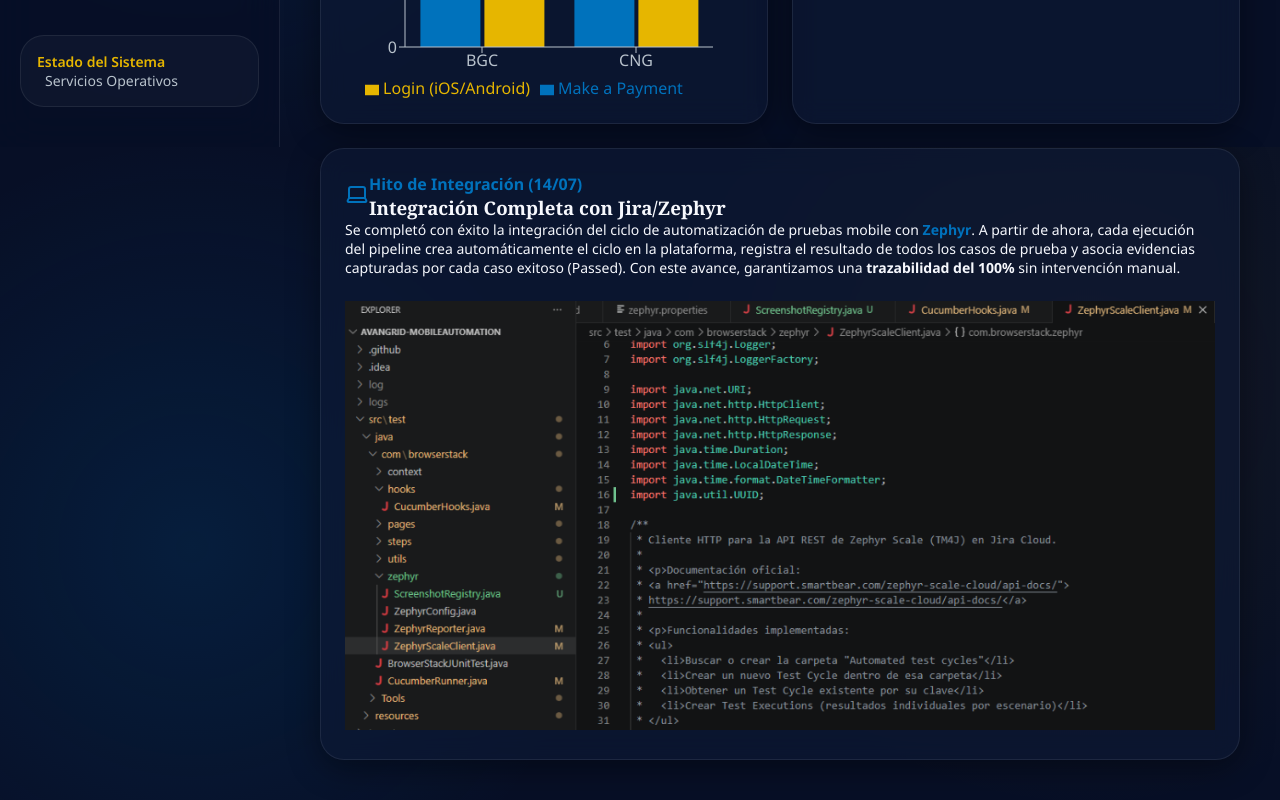
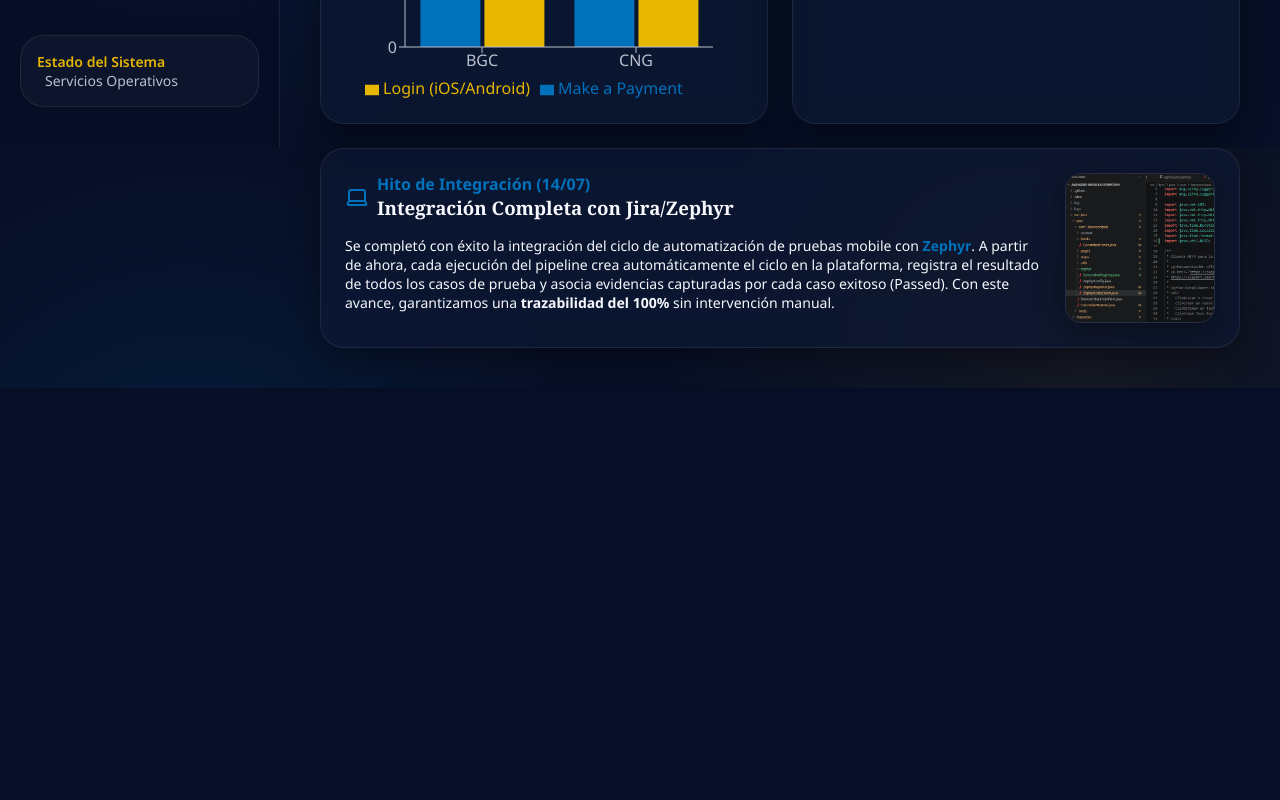
Before and after one commit to TuxMarley/dashboard, a React (Vite) app: page /avangrid in a window 1280 px wide. Shown: the part 653-1453 px from the top of the page. After the commit the page ends 1041 px from the top, so only its background shows below. Built offline with nearby package versions, Linux system fonts and the light colour scheme.

Commit message:
chore(avangrid): fix Zephyr integration layout with inline flex styles and square thumbnail

```diff
--- a/src/components/WeeklyProgress.jsx
+++ b/src/components/WeeklyProgress.jsx
@@ -111,27 +111,25 @@
         </div>
       </div>
 
-      <div className="glass-card flex-col gap-4 border-l-4 border-l-cyan bg-[rgba(0,114,188,0.05)]">
-        <div className="flex flex-col md:flex-row gap-6 items-start w-full">
-          <div className="flex-1 flex-col gap-4">
-            <div className="flex items-center gap-3">
-              <div className="p-2 rounded-xl bg-[rgba(0,114,188,0.15)]">
+      <div className="glass-card border-l-4 border-l-cyan bg-[rgba(0,114,188,0.05)]" style={{ display: 'flex', flexDirection: 'row', gap: '1.5rem', alignItems: 'flex-start', flexWrap: 'wrap' }}>
+        <div style={{ flex: '1 1 400px', display: 'flex', flexDirection: 'column', gap: '1rem' }}>
+          <div className="flex items-center gap-2">
+            <div className="p-2 rounded-xl bg-[rgba(0,114,188,0.15)] flex items-center justify-center">
               <Laptop className="text-cyan animate-pulse" size={24} />
             </div>
-              <div>
+            <div className="flex-col">
               <span className="text-[10px] font-bold text-cyan uppercase tracking-wider">Hito de Integración (14/07)</span>
-                <h3 className="text-lg font-bold text-white">Integración Completa con Jira/Zephyr</h3>
+              <h3 className="text-lg font-bold text-white" style={{ margin: 0 }}>Integración Completa con Jira/Zephyr</h3>
             </div>
           </div>
-            <p className="text-sm text-[rgba(255,255,255,0.85)] leading-relaxed">
+          <p className="text-sm text-[rgba(255,255,255,0.85)] leading-relaxed" style={{ margin: 0 }}>
             Se completó con éxito la integración del ciclo de automatización de pruebas mobile con <strong className="text-cyan">Zephyr</strong>.
             A partir de ahora, cada ejecución del pipeline crea automáticamente el ciclo en la plataforma, registra el resultado de todos los casos de prueba y asocia evidencias capturadas por cada caso exitoso (Passed).
             Con este avance, garantizamos una <strong className="text-white">trazabilidad del 100%</strong> sin intervención manual.
           </p>
         </div>
-          <div className="w-40 h-40 shrink-0 rounded-xl overflow-hidden border border-[rgba(255,255,255,0.1)] shadow-2xl">
-            <img src="/zephyr_code.png" alt="Evidencia Código Zephyr" className="w-full h-full object-cover object-left-top" />
-          </div>
+        <div style={{ width: '150px', height: '150px', flexShrink: 0, borderRadius: '1rem', overflow: 'hidden', border: '1px solid rgba(255, 255, 255, 0.1)', boxShadow: 'var(--glass-shadow)', margin: '0 auto' }}>
+          <img src="/zephyr_code.png" alt="Evidencia Código Zephyr" style={{ width: '100%', height: '100%', objectFit: 'cover', objectPosition: 'left top' }} />
         </div>
       </div>
 
```
Lines whose indentation alone changed are shown as unchanged.
